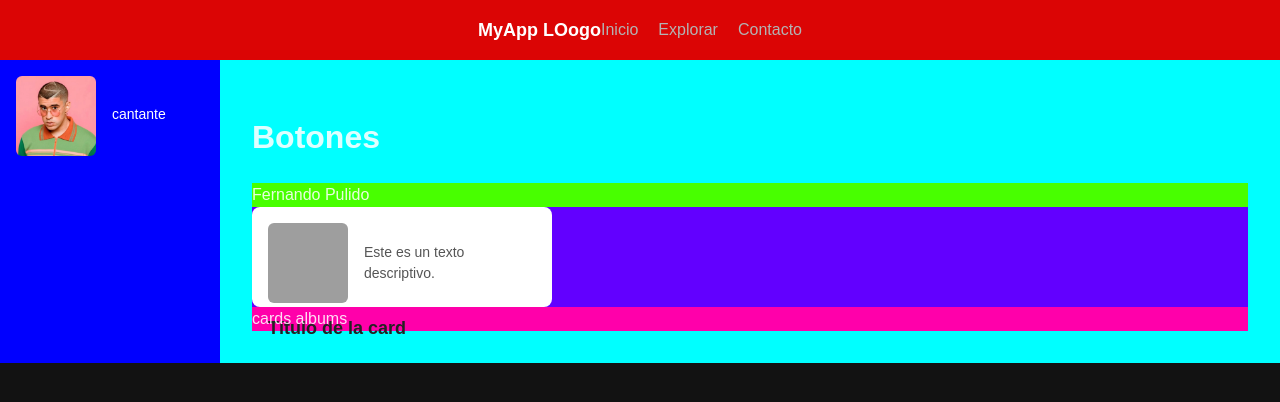
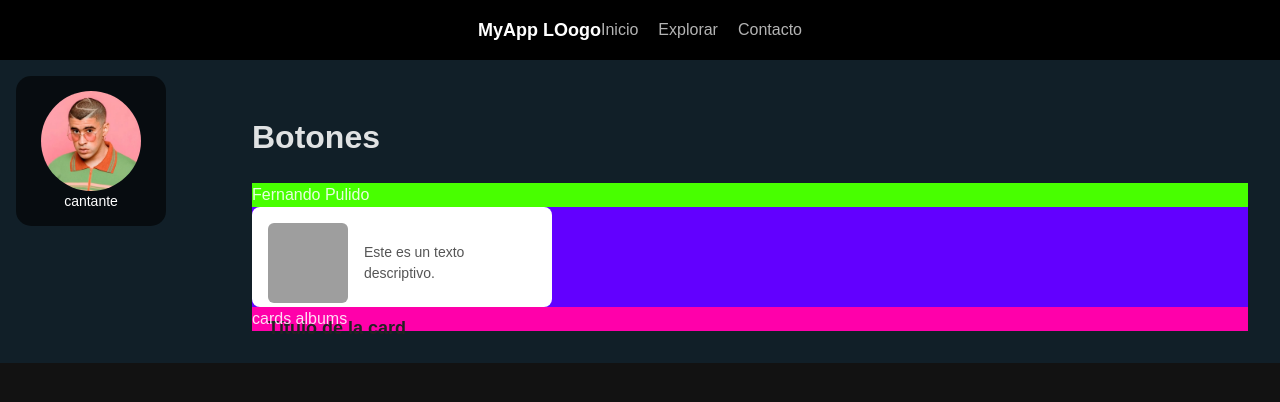
Before and after one commit to fernando-pulido/Spotify, a React (Vite) app: page / in a window 1280 px wide. Shown: the top 402 px of the page. Built offline with nearby package versions, Linux system fonts and the light colour scheme; grey boxes are pictures that could not be loaded.

Commit message:
feat(css)create styles

```diff
--- a/src/components/AlbumMusic/AlbumMusic.css
+++ b/src/components/AlbumMusic/AlbumMusic.css
@@ -1,6 +1,6 @@
 .content {
   flex: 1;
-  background-color: aqua;
+  background-color: #111f28;
   padding: 16px;
 }
 
--- a/src/components/Layout/layout.css
+++ b/src/components/Layout/layout.css
@@ -15,7 +15,7 @@ body {
 
 .sidebar {
   width: 220px;
-  background: blue;
+  background: #111f28;
   padding: 16px;
 }
 
--- a/src/components/LibraryComponents/CardsLibrary/CardsLibrary.css
+++ b/src/components/LibraryComponents/CardsLibrary/CardsLibrary.css
@@ -1,24 +1,29 @@
-.round-card {
-  width: 160px;
-  text-align: center;
-  cursor: pointer;
+.round-full-card {
+  width: 150px;
+  height: 150px;
+  border-radius: 10%;
+  background-color: rgba(0, 0, 0, 0.6); /* estilo Spotify */
+  display: flex;
+  flex-direction: column;
+  align-items: center;
+  justify-content: center;
 }
 
-.round-image {
-  width: 160px;
-  height: 160px;
+.round-full-card:hover {
+  transform: scale(1.05); /* efecto de zoom */
+}
+
+.round-full-image {
+  width: 100px;
+  height: 100px;
   border-radius: 50%;
   object-fit: cover;
+  padding: auto;
 }
 
-.round-title {
-  margin-top: 10px;
+.round-full-title {
   font-size: 14px;
   color: white;
+  text-align: center;
+  padding: 0 8px;
 }
-
-/* Hover estilo Spotify */
-.round-card:hover .round-image {
-  transform: scale(1.05);
-  transition: 0.2s ease;
-}
--- a/src/components/LibraryComponents/CardsLibrary/CardsLibrary.tsx
+++ b/src/components/LibraryComponents/CardsLibrary/CardsLibrary.tsx
@@ -6,12 +6,9 @@ type CardRoundType = {
 }
 const CardsLibrary = ({ image, title }: CardRoundType) => {
   return (
-    <div className="round-card">
-      <div className="card-top">
-        <img src={image} alt={title} className="card-img" />
-
-        <p className="round-title">{title}</p>
-      </div>
+    <div className="round-full-card">
+      <img src={image} alt={title} className="round-full-image" />
+      <span className="round-full-title">{title}</span>
     </div>
   )
 }
--- a/src/components/NavBar/Navbar.css
+++ b/src/components/NavBar/Navbar.css
@@ -14,7 +14,7 @@ body,
 .navbar {
   width: 100%;
   height: 60px;
-  background: rgb(219, 5, 5);
+  background: black;
 }
 
 /* Contenedor interno (EL SECRETO) */
```
